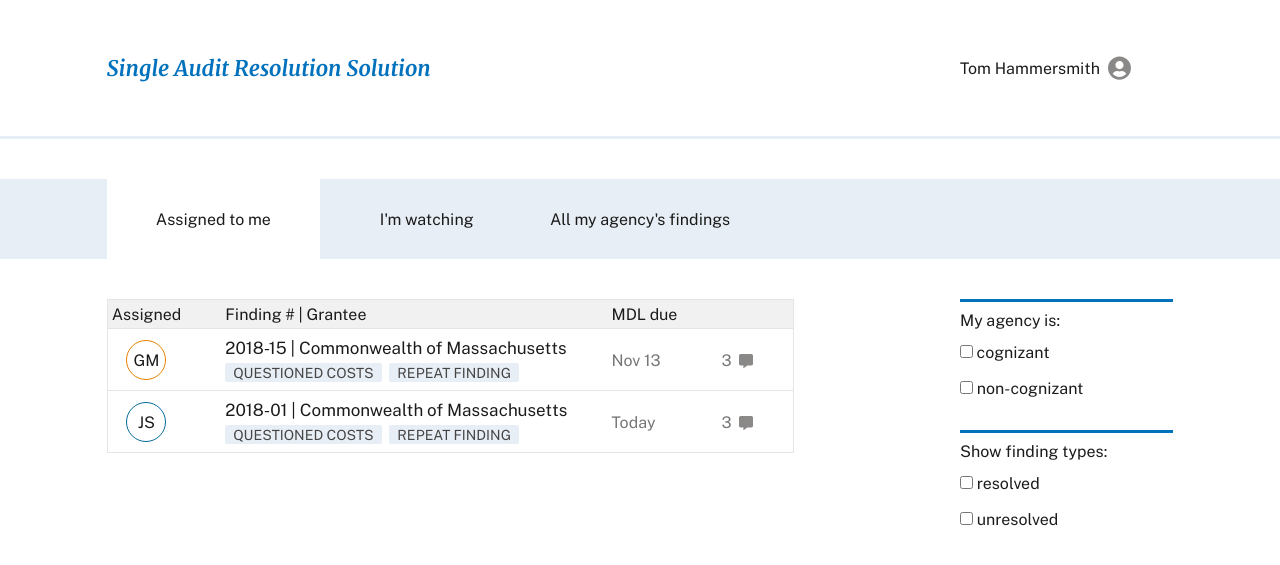
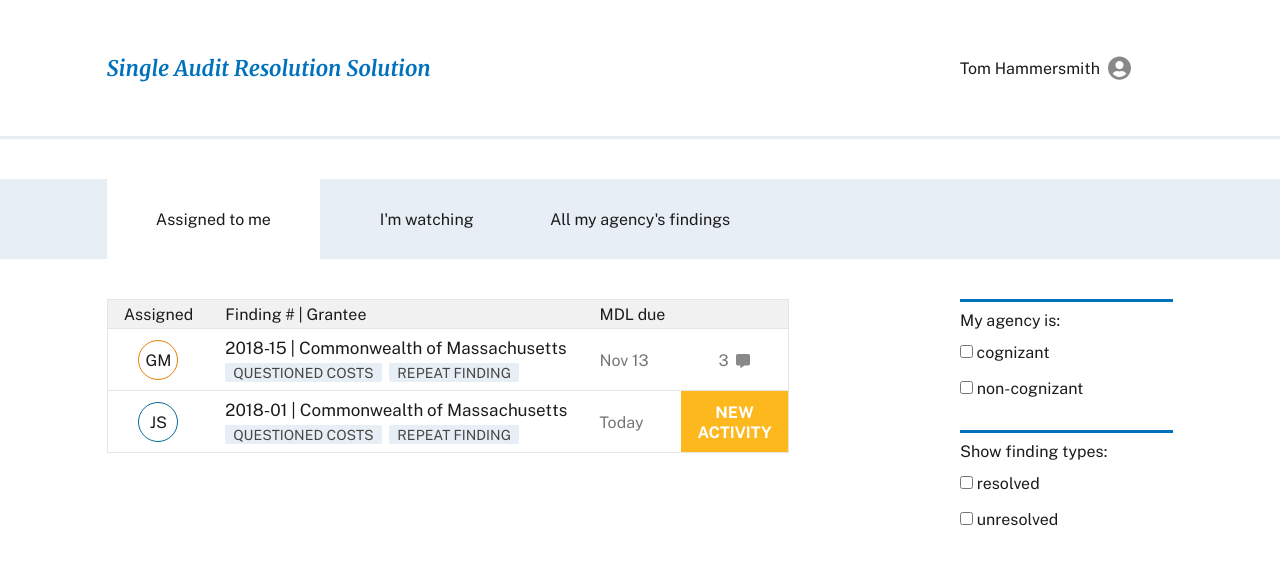
Before and after one commit to 18F/federal-grant-reporting, a Django app: page /findings/ in a window 1280 px wide. Shown: the part 22-587 px from the top of the page. Run offline with Django 3.2, Linux system fonts and the light colour scheme; data that the repository does not hold is empty.

Commit message:
Add bright New Activity badge styles

```diff
--- a/single-audit/resolve_findings/templates/resolve_findings/list.html
+++ b/single-audit/resolve_findings/templates/resolve_findings/list.html
@@ -50,7 +50,7 @@
             <td class="text-gray-50">
               Nov 13
             </td>
-            <td class="text-gray-50">
+            <td class="text-gray-50 text-center">
               3
               <img alt="comment icon"
                 src="{% static 'img/comment-alt-gray.svg' %}"
@@ -75,13 +75,8 @@
             <td class="text-gray-50">
               Today
             </td>
-            <td class="text-gray-50">
-              3
-              <img alt="comment icon"
-                src="{% static 'img/comment-alt-gray.svg' %}"
-                height="14"
-                class="margin-left-05"
-                style="position: relative; top: 2px;" />
+            <td class="new_activity_badge text-center text-uppercase text-white">
+              New <br/> Activity
             </td>
           </tr>
         </tbody>
--- a/single-audit/single_audit/static/css/fgr_custom.css
+++ b/single-audit/single_audit/static/css/fgr_custom.css
@@ -97,7 +97,7 @@ textarea {
 }
 
 #findings_overview_table th, #findings_overview_table td {
-  padding: 4px 40px 4px 4px; /* Equivalents to USWDS Utility .padding-05, .padding-5 */
+  padding: 4px 16px;  /* Equivalents to USWDS Utility .padding-05, .padding-2 */
 }
 
 #findings_overview_table tr {
@@ -134,3 +134,9 @@ textarea {
 .user_label_purple {
   border-color: #046B99;
 }
+
+.new_activity_badge {
+  background-color: #FDB81E; /* gold */
+  text-align: center;
+  font-weight: bold;
+}
```
